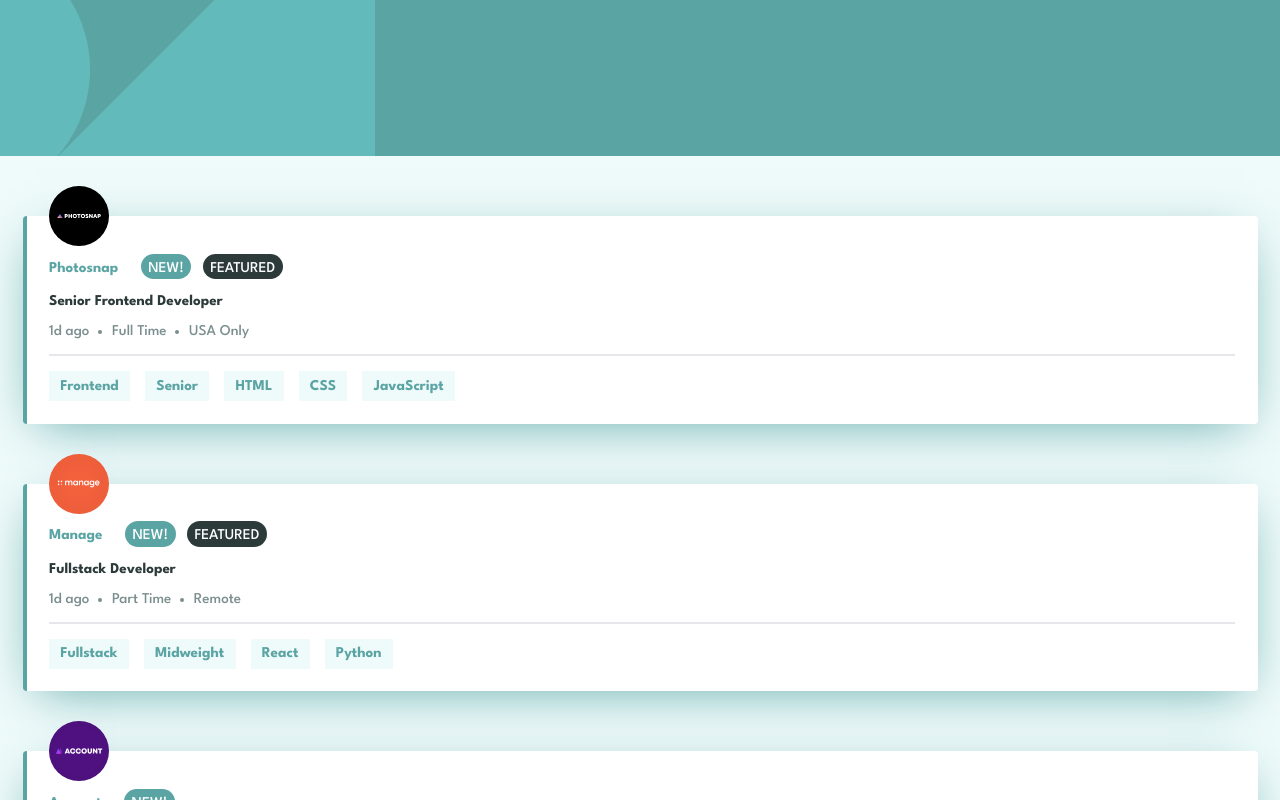
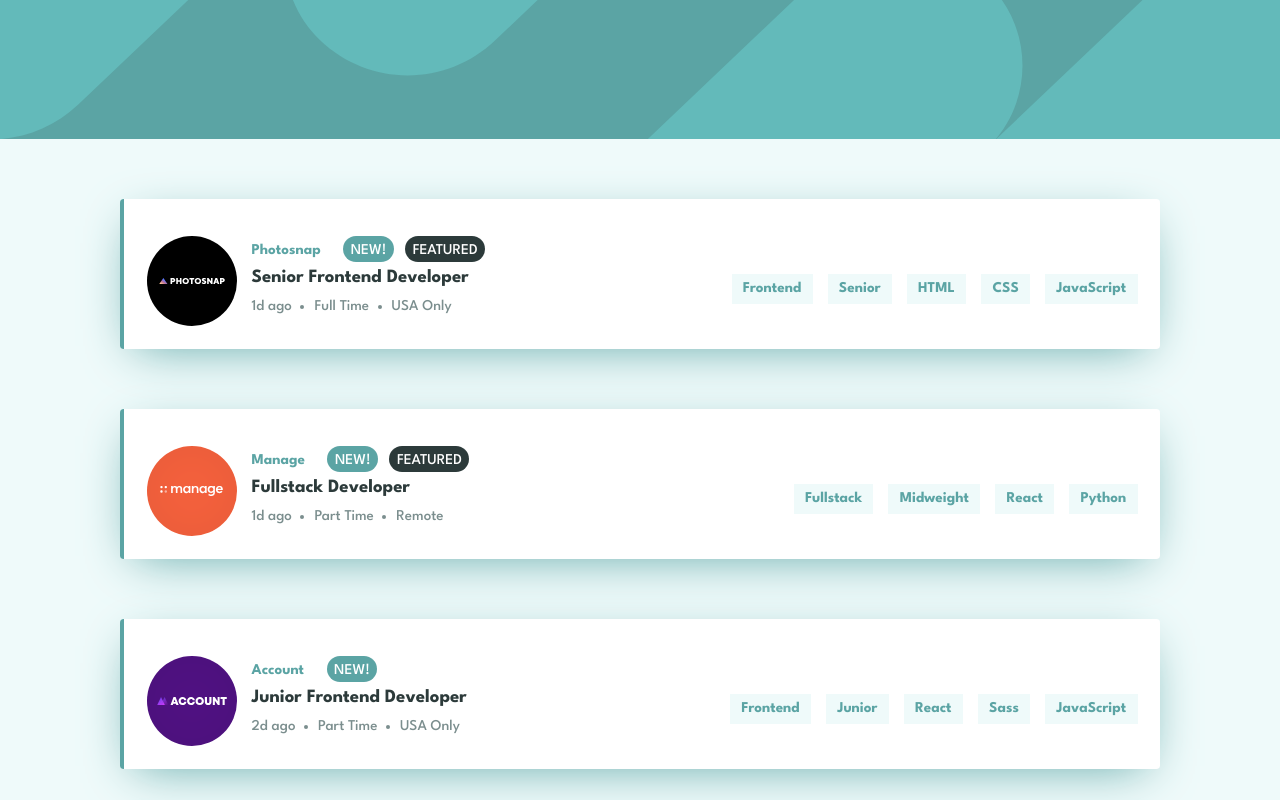
Before and after one commit to koyaboy/job-listings-fm, a React (Create React App) app: page / in a window 1280 px wide. Shown: the top 800 px of the page. Built offline with nearby package versions, Linux system fonts and the light colour scheme.

Commit message:
Responsiveness Complete

```diff
--- a/src/App.tsx
+++ b/src/App.tsx
@@ -7,7 +7,7 @@ import data from "./data.json"
 
 function App() {
 
-  const [selectedFilters, setSelectedFilters] = useState<string[]>()
+  const [selectedFilters, setSelectedFilters] = useState<string[]>([])
 
   const handleFilter = (value: string) => {
     if (selectedFilters == undefined) {
@@ -27,7 +27,7 @@ function App() {
     })
   })
 
-  console.log(selectedFilters)
+  // console.log(selectedFilters)
 
   return (
     <div className='bg-light-grayish-cyan-bg min-h-screen'>
@@ -35,15 +35,15 @@ function App() {
 
 
       {/* FILTER BODY */}
-      {selectedFilters &&
-        <div className='relative -top-8 bg-white  p-5 mx-6'>
+      {selectedFilters.length !== 0 &&
+        <div className='relative -top-10 bg-white p-5 mx-6 md:mx-12 lg:mx-20 xl:mx-32'>
           <div className="w-[88%] flex flex-wrap gap-4">
             {selectedFilters.map((filter) => (
 
               <div className='flex gap-2 items-center bg-light-grayish-cyan-bg'>
                 <div className='text-desaturated-dark-cyan px-2 py-2'>{filter}</div>
                 <div
-                  className='bg-desaturated-dark-cyan flex items-center self-stretch p-2 cursor-pointer'
+                  className='bg-desaturated-dark-cyan flex items-center self-stretch p-2 cursor-pointer hover:bg-very-dark-grayish-cyan'
                   onClick={() => setSelectedFilters((prevFilters) => prevFilters?.filter((element) => element !== filter))}
                 >
                   <img src="./images/icon-remove.svg" alt="icon-remove" />
@@ -52,17 +52,17 @@ function App() {
 
             ))}
           </div>
+
           <div
-            className='absolute left-[86.5%] top-[40%] text-desaturated-dark-cyan cursor-pointer'
-            onClick={() => setSelectedFilters(undefined)}
+            className='absolute left-[86.5%] top-[40%] text-desaturated-dark-cyan cursor-pointer hover:underline lg:left-[92.5%]'
+            onClick={() => setSelectedFilters([])}
           >
             Clear
           </div>
         </div>
       }
 
-
-      <div className='mb-8 px-6'>
+      <div className='mb-20 px-6 md:px-12 lg:px-20 xl:px-32'>
         {selectedFilters ? (
           filteredData.map((item) => (
             <Card
--- a/src/components/Card.tsx
+++ b/src/components/Card.tsx
@@ -24,13 +24,15 @@ const Card = (props: CardProps) => {
     }
 
     return (
-        <div className='bg-white relative border-l-4 border-desaturated-dark-cyan px-6 pt-10 pb-6 rounded mt-16 shadow-desaturated-dark-cyan shadow-custom'>
+        <div className='bg-white relative border-l-4 border-desaturated-dark-cyan px-6 pt-10 pb-6 rounded mt-16 shadow-desaturated-dark-cyan shadow-custom lg:flex lg:items-center lg:justify-between'>
+            <div className='lg:flex lg:gap-4'>
                 <img
                     src={props.logo}
                     alt={props.company}
-                className="absolute -top-8 w-16"
+                    className="absolute -top-8 w-16 lg:relative lg:top-0 lg:w-24"
                 />
 
+                <div>
                     <div className='flex gap-6 items-end'>
                         <div className='text-desaturated-dark-cyan font-bold'>{props.company}</div>
                         <div className='flex gap-3'>
@@ -39,26 +41,28 @@ const Card = (props: CardProps) => {
                         </div>
                     </div>
 
-            <div className='text-very-dark-grayish-cyan font-bold mt-3'>{props.position}</div>
+                    <div className='text-very-dark-grayish-cyan font-bold mt-3 cursor-pointer text-lg hover:text-desaturated-dark-cyan lg:mt-1 lg:text-xl'>{props.position}</div>
 
-            <ul className='flex list-disc gap-6 mt-2 text-dark-grayish-cyan'>
+                    <ul className='flex list-disc gap-6 mt-2 text-dark-grayish-cyan lg:mt-1'>
                         <li className='list-none'>{props.postedAt}</li>
                         <li>{props.contract}</li>
                         <li>{props.location}</li>
                     </ul>
+                </div>
+            </div>
 
-            <hr className='mt-3 bg-very-dark-grayish-cyan border' />
+            <hr className='mt-3 bg-very-dark-grayish-cyan border lg:hidden' />
+
 
             <div className='flex mt-4 gap-4 flex-wrap'>
-                <div className="bg-light-grayish-cyan-bg text-desaturated-dark-cyan font-bold px-3 py-1 cursor-pointer" onClick={() => handleFilterClick(props.role)}>{props.role}</div>
-                <div className="bg-light-grayish-cyan-bg text-desaturated-dark-cyan font-bold px-3 py-1 cursor-pointer" onClick={() => handleFilterClick(props.level)}>{props.level}</div>
+                <div className="bg-light-grayish-cyan-bg text-desaturated-dark-cyan font-bold px-3 py-1 cursor-pointer hover:bg-desaturated-dark-cyan hover:text-white" onClick={() => handleFilterClick(props.role)}>{props.role}</div>
+                <div className="bg-light-grayish-cyan-bg text-desaturated-dark-cyan font-bold px-3 py-1 cursor-pointer hover:bg-desaturated-dark-cyan hover:text-white" onClick={() => handleFilterClick(props.level)}>{props.level}</div>
                 {props.tools.map((tool, index) => (
-                    <div key={index} className="bg-light-grayish-cyan-bg text-desaturated-dark-cyan font-bold px-3 py-1 cursor-pointer" onClick={() => handleFilterClick(tool)}>{tool}</div>
+                    <div key={index} className="bg-light-grayish-cyan-bg text-desaturated-dark-cyan font-bold px-3 py-1 cursor-pointer hover:bg-desaturated-dark-cyan hover:text-white" onClick={() => handleFilterClick(tool)}>{tool}</div>
                 ))}
                 {props.languages.map((language, index) => (
-                    <div key={index} className="bg-light-grayish-cyan-bg text-desaturated-dark-cyan font-bold px-3 py-1 cursor-pointer" onClick={() => handleFilterClick(language)}>{language}</div>
+                    <div key={index} className="bg-light-grayish-cyan-bg text-desaturated-dark-cyan font-bold px-3 py-1 cursor-pointer hover:bg-desaturated-dark-cyan hover:text-white" onClick={() => handleFilterClick(language)}>{language}</div>
                 ))}
-
             </div>
 
         </div>
--- a/src/components/Header.tsx
+++ b/src/components/Header.tsx
@@ -2,7 +2,11 @@ import React from 'react'
 const Header = () => {
     return (
         <div className="h-30 bg-desaturated-dark-cyan">
-            <img src="./images/bg-header-mobile.svg" alt="bg-header" />
+            <picture>
+                <source srcSet="./images/bg-header-desktop.svg" media="(min-width: 1024px)" />
+                <img src="./images/bg-header-mobile.svg" alt="bg-header-mobile" />
+            </picture>
+
         </div>
     )
 }
```
Lines whose indentation alone changed are shown as unchanged.
